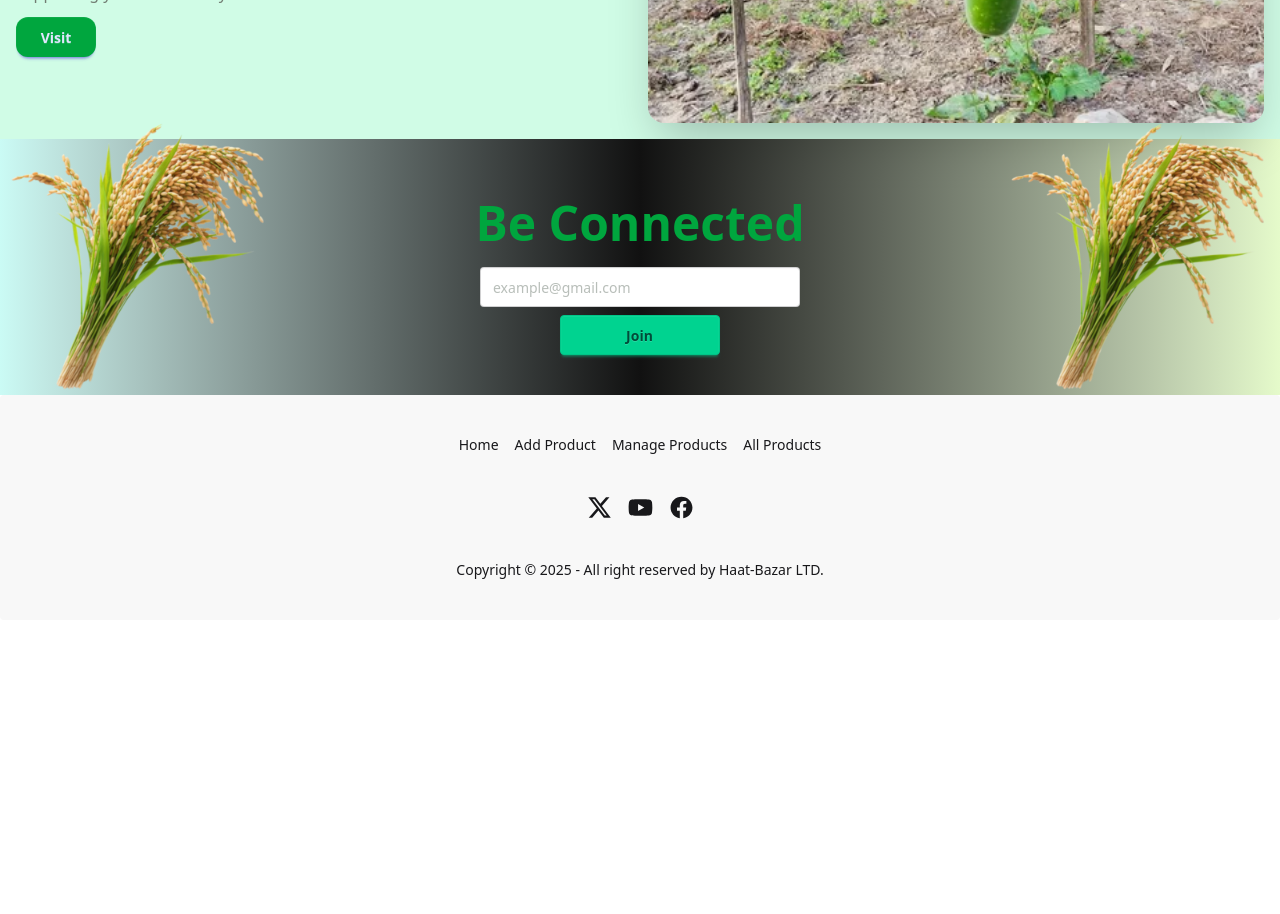
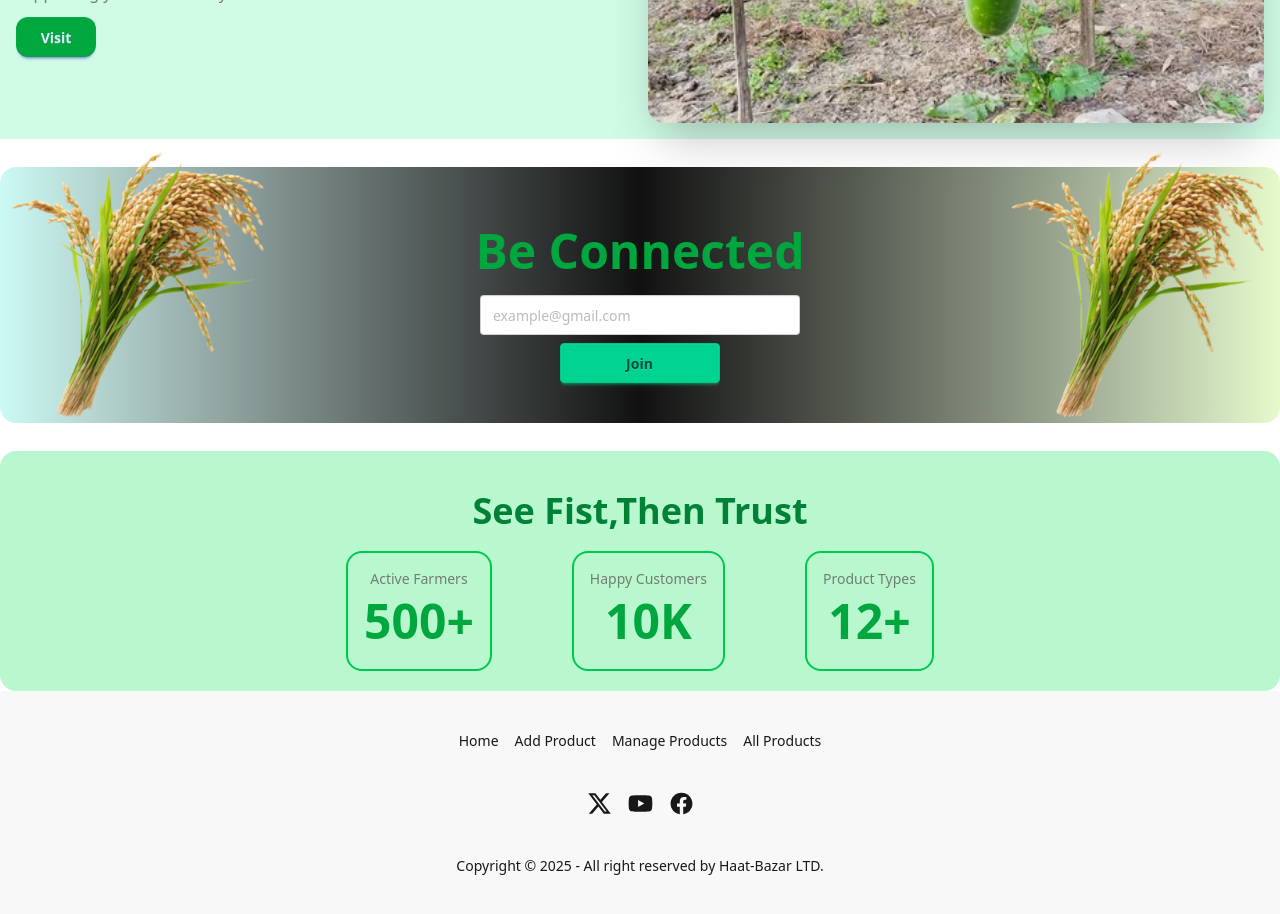
Before and after one commit to oliullahakib/haat-bazar, a Next.js app: page / in a window 1280 px wide. Shown: the part 360-1274 px from the top of the page. Before the commit the page ends 980 px from the top, so only its background shows below. Built offline with nearby package versions, Linux system fonts and the light colour scheme.

Commit message:
added status section to home page

```diff
--- a/src/app/page.js
+++ b/src/app/page.js
@@ -1,12 +1,14 @@
 import Banner from "@/components/Home/Banner/Banner";
 import NewsLetter from "@/components/Home/NewsLetter/NewsLetter";
+import Status from "@/components/Home/Status/Status";
 import Image from "next/image";
 
 export default function Home() {
   return (
-  <div>
+  <div className="space-y-7">
     <Banner/>
     <NewsLetter/>
+    <Status/>
   </div>
   );
 }
--- a/src/components/Home/NewsLetter/NewsLetter.jsx
+++ b/src/components/Home/NewsLetter/NewsLetter.jsx
@@ -1,9 +1,11 @@
 import React from 'react';
 import cropImg from "@/assest/corp-img.png"
 import Image from 'next/image';
+import Mydiv from '@/components/Shared/Mydiv';
 const NewsLetter = () => {
     return (
-        <div className=' flex relative justify-center items-center oswald-font bg-linear-to-l from from-[#99EE2D40] via-[#111111] to-[#2DEED740] py-10'>
+        <Mydiv>
+            <div className=' flex relative justify-center items-center oswald-font bg-linear-to-l from from-[#99EE2D40] via-[#111111] to-[#2DEED740] py-10 rounded-2xl'>
             <Image
             src={cropImg}
             className='absolute left-0 bottom-0 w-70 hidden md:block'
@@ -21,6 +23,7 @@ const NewsLetter = () => {
             className='absolute right-0 bottom-0 w-70 hidden md:block'
              alt="corp" />
         </div>
+        </Mydiv>
     );
 };
 
--- /dev/null
+++ b/src/components/Home/Status/Status.jsx
@@ -0,0 +1,31 @@
+import Mydiv from '@/components/Shared/Mydiv';
+import React from 'react';
+
+const Status = () => {
+    return (
+        <Mydiv>
+             <div className="states bg-green-200 text-black flex flex-col justify-center items-center py-5 rounded-2xl">
+                    <h2 className=' text-xl text-green-700 md:text-4xl font-bold my-5'>See Fist,Then Trust</h2>
+                    <div className='flex flex-col md:flex-row gap-20'>
+                        <div className="statesCard text-center text-accent border-2 border-green-500 p-4 rounded-2xl">
+                            <p className='text-sm'>Active Farmers</p>
+                            <h1 className='text-5xl font-bold py-2 text-primary'>500+</h1>
+
+                        </div>
+                        <div className="statesCard text-center text-accent border-2 border-green-500 p-4 rounded-2xl">
+                            <p className='text-sm'>Happy Customers</p>
+                            <h1 className='text-5xl font-bold py-2 text-primary'>10K</h1>
+
+                        </div>
+                        <div className="statesCard text-center text-accent border-2 border-green-500 p-4 rounded-2xl">
+                            <p className='text-sm'>Product Types</p>
+                            <h1 className='text-5xl font-bold py-2 text-primary'>12+</h1>
+
+                        </div>
+                    </div>
+                </div>
+        </Mydiv>
+    );
+};
+
+export default Status;
```
